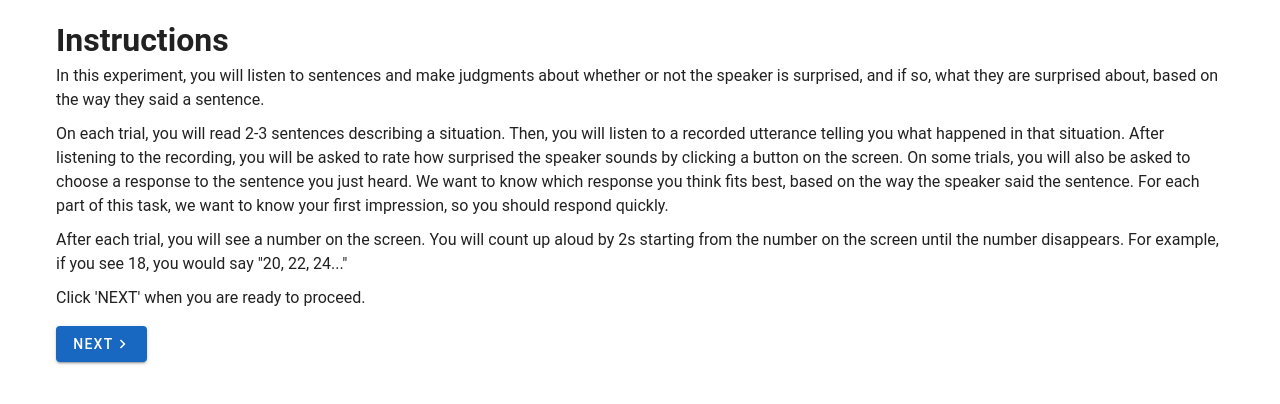
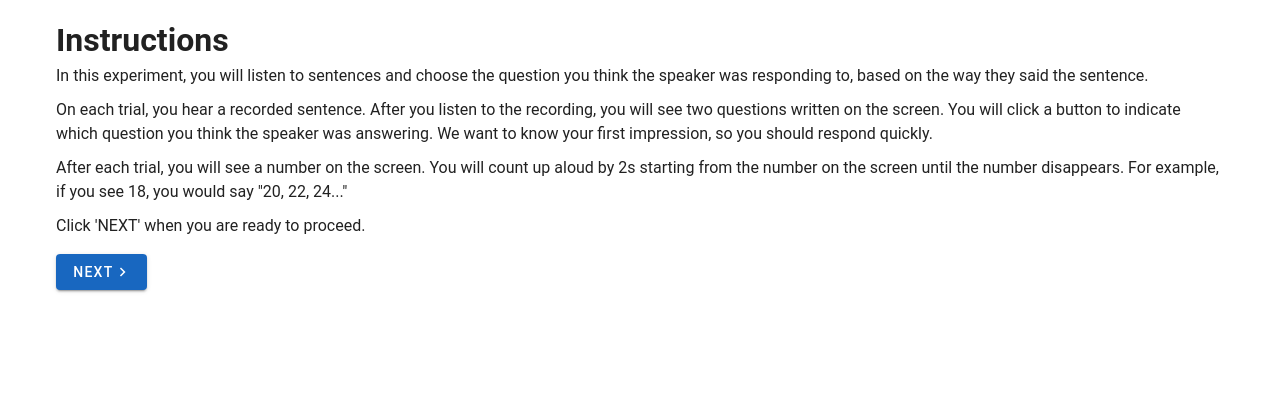
Before and after one commit to rstanhope/surprisedialog, a Vue app: page /instructions in a window 1280 px wide. Shown: the top 404 px of the page. Built offline with nearby package versions, Linux system fonts and the light colour scheme.

Commit message:
change instructions to task 1 instructions

```diff
--- a/src/views/InstructionsView.vue
+++ b/src/views/InstructionsView.vue
@@ -2,6 +2,7 @@
     <v-container>
         <h1>Instructions</h1>  <!-- t2 instructions -->
         <div class="d-flex flex-column">
+            <!--
             <p style="padding-bottom:10px"> In this experiment, you will listen to sentences and make judgments about whether
             or not the speaker is surprised, and if so, what they are surprised about, based on the way they said a sentence. </p>
 
@@ -11,6 +12,15 @@
             also be asked to choose a response to the sentence you just heard. We want to know which response you think fits best,
             based on the way the speaker said the sentence. For each part of this task, we want to know your first impression,
             so you should respond quickly. </p>
+            -->
+
+            <!-- t1 instructions -->
+            <p style="padding-bottom:10px"> In this experiment, you will listen to sentences and choose the question you think
+            the speaker was responding to, based on the way they said the sentence. </p>
+
+            <p style="padding-bottom:10px"> On each trial, you hear a recorded sentence. After you listen to the recording,
+            you will see two questions written on the screen. You will click a button to indicate which question you think the
+            speaker was answering. We want to know your first impression, so you should respond quickly. </p>
 
             <p style="padding-bottom:10px"> After each trial, you will see a number on the screen. You will count up aloud by 2s starting
             from the number on the screen until the number disappears. For example, if you see 18, you would say "20, 22, 24..." </p>
```
